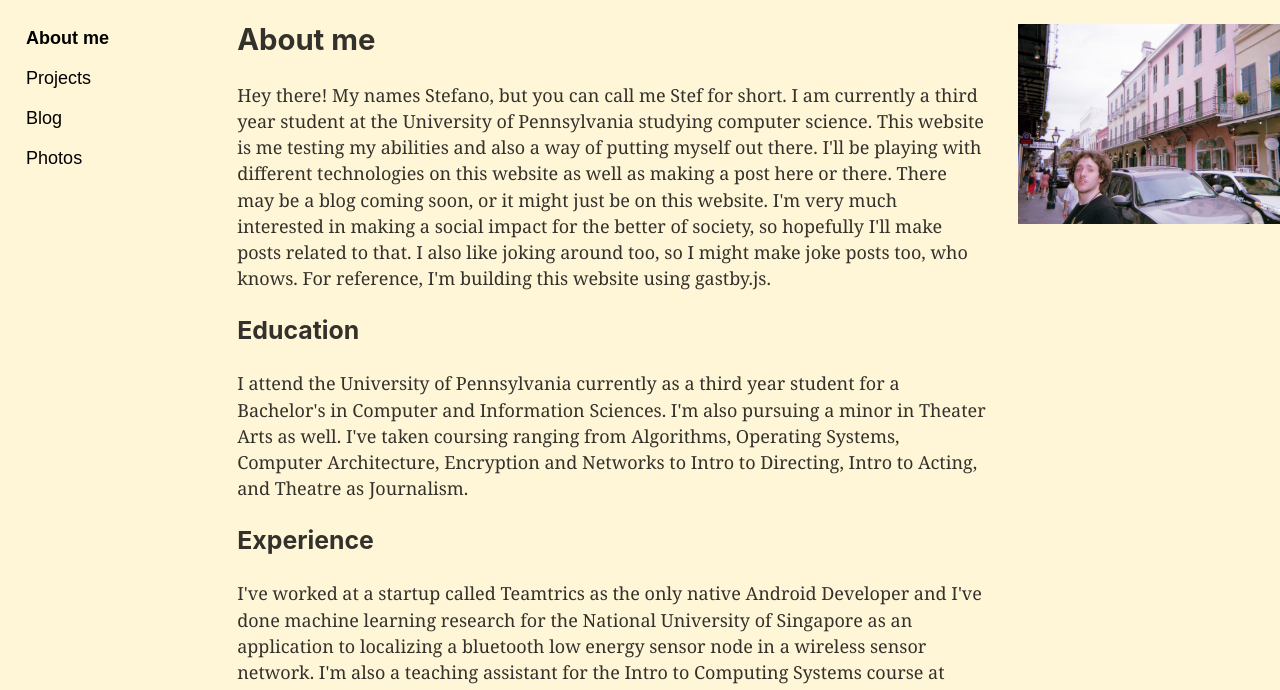
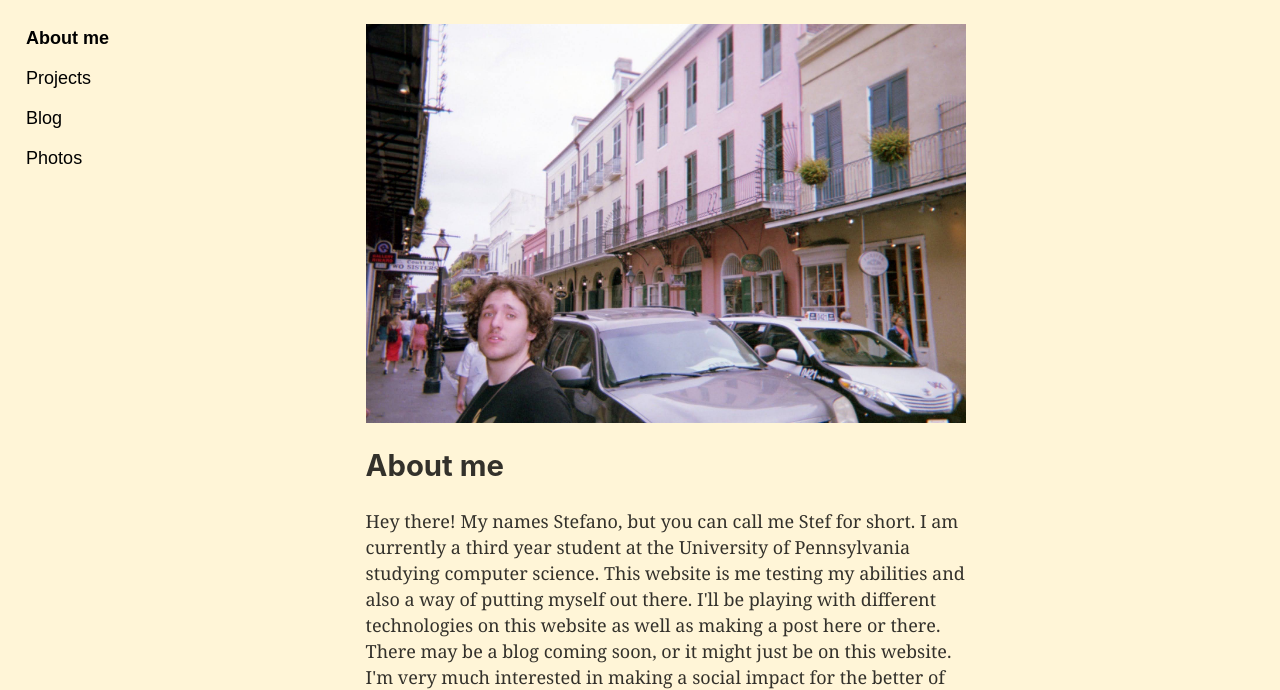
Before and after one commit to syushinski/ystefano, a Gatsby site: page / in a window 1280 px wide. Shown: the part 100-790 px from the top of the page. Built offline with nearby package versions, Linux system fonts and the light colour scheme; Gatsby itself is replaced by a stand-in of ours.

Commit message:
centering things

```diff
--- a/src/components/image.js
+++ b/src/components/image.js
@@ -18,7 +18,7 @@ const Image = () => {
     query {
       placeholderImage: file(relativePath: { eq: "menola.JPG" }) {
         childImageSharp {
-          fluid(maxWidth: 300) {
+          fluid(maxWidth: 600) {
             ...GatsbyImageSharpFluid
           }
         }
--- a/src/components/layout.js
+++ b/src/components/layout.js
@@ -14,7 +14,7 @@ import NavBar from "./nav"
 import "./layout.css"
 import Image from "./image"
 
-const Layout = ({ children, index }) => {
+const Layout = ({ children }) => {
   const data = useStaticQuery(graphql`
     query SiteTitleQuery {
       site {
@@ -25,22 +25,6 @@ const Layout = ({ children, index }) => {
     }
   `)
 
-  let photoOfMe;
-
-  if (index) {
-    photoOfMe = <div style={{float: `left`}}>
-    <div style={{
-          maxWidth: `300px`,
-          width: `100%`,
-          visibility: index,
-          position: `fixed`}}>
-      <Image/>
-    </div>
-    </div>;
-  } else {
-    photoOfMe = null;
-  }
-
   return (
     <>
       <Header siteTitle={data.site.siteMetadata.title} />
@@ -49,18 +33,16 @@ const Layout = ({ children, index }) => {
 
       <div
         style={{
-          margin: `0 auto`,
-          maxWidth: 800,
+          display: 'flex',
           width: `70%`,
           padding: `0px 1.0875rem 1.45rem`,
           paddingTop: 0,
-          float: `left`
+          justifyContent: `center`,
+          alignItems: `center`
         }}
       >
         <main>{children}</main>
       </div>
-
-      {photoOfMe}
     </>
   )
 }
--- a/src/pages/index.js
+++ b/src/pages/index.js
@@ -6,9 +6,18 @@ import Image from "../components/image"
 import SEO from "../components/seo"
 
 const IndexPage = () => (
-  <Layout index={true}>
+  <Layout>
     <SEO title="Home" />
-    <div style={{ maxWidth: `750px` }}>
+
+    <div style={{
+          width: `100%`,
+          }}>
+      <Image/>
+    </div>
+
+    <br/>
+
+    <div style={{ maxWidth: `600px` }}>
       <h2>About me</h2>
       <p>
         Hey there! My names Stefano, but you can call me Stef for short. I am
@@ -39,6 +48,8 @@ const IndexPage = () => (
         the Software Engineering course in the spring.
       </p>
     </div>
+
+
   </Layout>
 )
 
--- a/src/pages/photos.js
+++ b/src/pages/photos.js
@@ -7,8 +7,10 @@ import SEO from "../components/seo"
 const PhotosPage = () => (
   <Layout>
     <SEO title="Photos" />
-    <h1>Photos</h1>
-    <p>Here's where I'll list my photos.</p>
+    <div style={{maxWidth: 600, width: 600}}>
+      <h1>Photos</h1>
+      <p>Here's where I'll list my photos.</p>
+    </div>
   </Layout>
 )
 
--- a/src/pages/projects.js
+++ b/src/pages/projects.js
@@ -7,8 +7,10 @@ import SEO from "../components/seo"
 const ProjectsPage = () => (
   <Layout>
     <SEO title="Projects" />
-    <h1>Projects</h1>
-    <p>Here's where I'll list my projects.</p>
+    <div style={{maxWidth: 600, width: 600}}>
+      <h1>Projects</h1>
+      <p>Here's where I'll list my projects.</p>
+    </div>
   </Layout>
 )
 
```
Also changed, not shown: src/pages/blog.js (+5 -3 lines).
